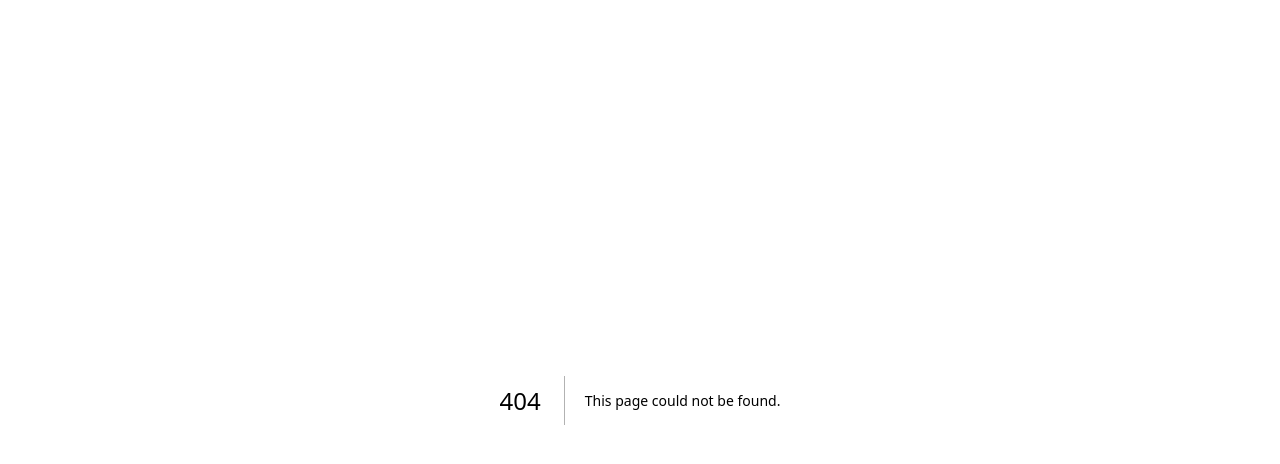
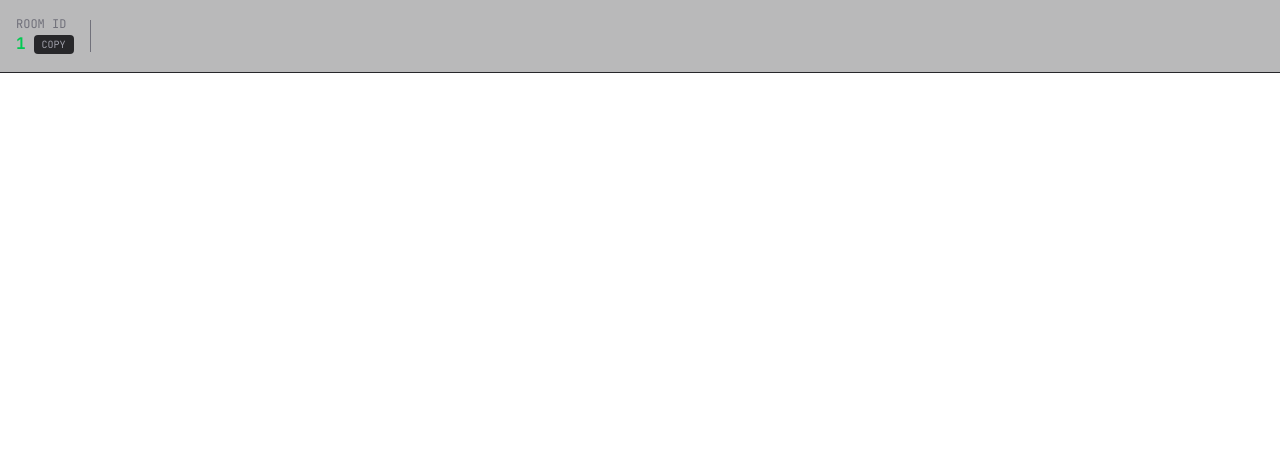
Before and after one commit to Shashi-WnaFly/realtime_chat, a Next.js app: page /room/1 in a window 1280 px wide. Before the commit this address had no page. Shown: the top 464 px of the page. Built offline with nearby package versions, Linux system fonts and the light colour scheme.

Commit message:
Add room page component with copy link functionality and room ID display

```diff
--- a/src/app/page.tsx
+++ b/src/app/page.tsx
@@ -3,6 +3,7 @@
 import { client } from "@/lib/client";
 import { useMutation } from "@tanstack/react-query";
 import { nanoid } from "nanoid";
+import { useRouter } from "next/navigation";
 import { useEffect, useState } from "react";
 
 const ANIMALS = ["goat", "wolf", "giraffe", "penguin", "platypus", "cuckoo"];
@@ -15,6 +16,7 @@
 
 export default function Home() {
   const [userName, setUserName] = useState("");
+  const router = useRouter();
 
   useEffect(() => {
     const name = () => {
@@ -35,6 +37,10 @@
   const { mutate: createRoom } = useMutation({
     mutationFn: async () => {
       const res = await client.room.post();
+
+      if (res.status === 200) {
+        router.push(`/room/${res.data?.roomId}`);
+      }
     },
   });
 
@@ -61,7 +67,10 @@
                 </div>
               </div>
             </div>
-            <button onClick={() => createRoom()} className="w-full bg-zinc-100 text-black p-3 text-sm font-bold hover:bg-zinc-50 hover:text-black transition-colors mt-2 cursor-pointer disabled:opacity-50">
+            <button
+              onClick={() => createRoom()}
+              className="w-full bg-zinc-100 text-black p-3 text-sm font-bold hover:bg-zinc-50 hover:text-black transition-colors mt-2 cursor-pointer disabled:opacity-50"
+            >
               CREATE SECURE ROOM
             </button>
           </div>
--- /dev/null
+++ b/src/app/room/[roomId]/page.tsx
@@ -0,0 +1,45 @@
+"use client";
+
+import { useParams } from "next/navigation";
+import { useState } from "react";
+
+const Page = () => {
+  const params = useParams();
+  const [copyStatus, setCopyStatus] = useState("COPY");
+
+  const roomId = params.roomId as string;
+
+  const copyLink = () => {
+    const url = window.location.href;
+    navigator.clipboard.writeText(url);
+    setCopyStatus("COPIED!");
+    setTimeout(() => {
+      setCopyStatus("COPY");
+    }, 2000);
+  };
+  return (
+    <main className="flex flex-col h-screen max-h-screen overflow-hidden">
+      <header className="border-b border-zinc-800 p-4 flex items-center justify-between bg-zinc-900/30">
+        <div className="flex items-center gap-4">
+          <div className="flex flex-col">
+            <span className="text-xs text-zinc-500 uppercase">Room ID</span>
+            <div className="flex items-center gap-2">
+              <span className="font-bold text-green-500">{roomId}</span>
+              <button
+                onClick={copyLink}
+                className="text-[10px] bg-zinc-800 hover:bg-zinc-700 px-2 py-0.5 rounded text-zinc-400 hover:text-zinc-200 transition-colors"
+              >
+                {copyStatus}
+              </button>
+            </div>
+          </div>
+
+            <div className="h-8 w-px bg-zinc-500"></div>
+
+        </div>
+      </header>
+    </main>
+  );
+};
+
+export default Page;
```
